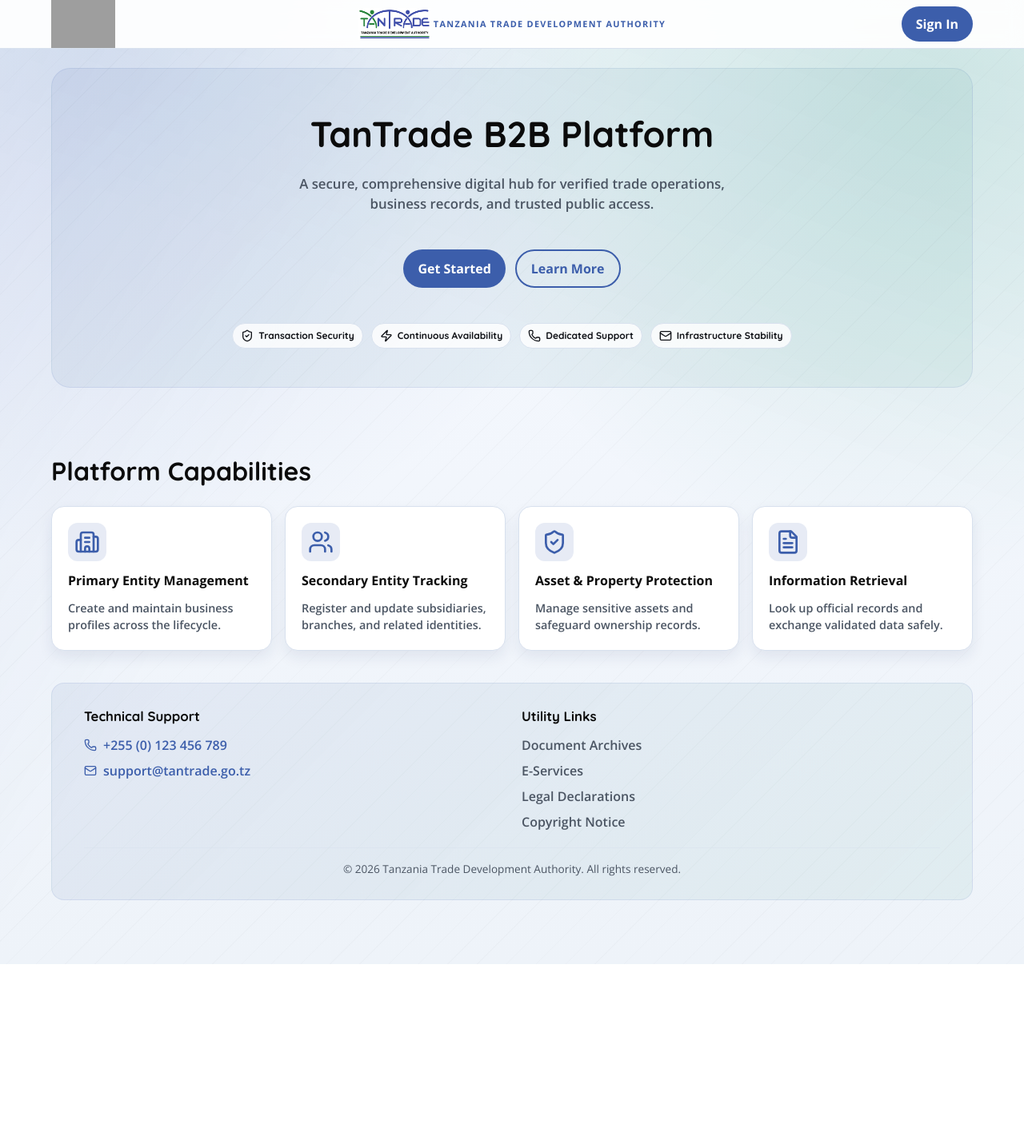
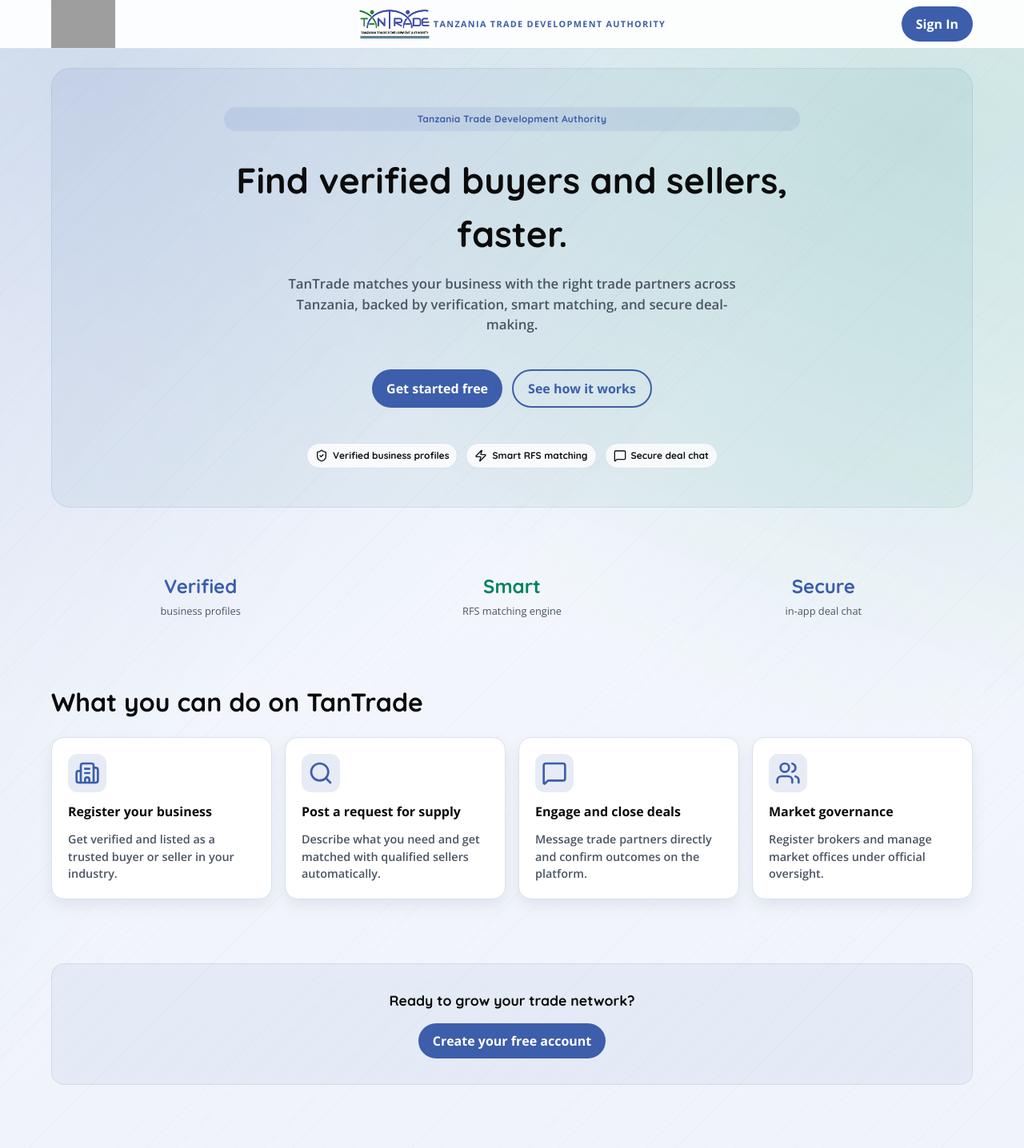
Before and after one commit to primachs/Tantrade-b2b-platform, a React (Vite) app in the folder Frontend/: page / in a window 1280 px wide. Shown: the top 1436 px of the page at 80% size. Before the commit the page ends 1206 px from the top, so only its background shows below. Built offline with nearby package versions, Linux system fonts and the light colour scheme; no server answers; grey boxes are pictures that could not be loaded.

Commit message:
Redesign landing page with real product copy and enhanced hero/stats/CTA sections

```diff
--- a/Frontend/src/index.css
+++ b/Frontend/src/index.css
@@ -1551,6 +1551,65 @@
   margin-top: 16px;
 }
 
+.hero-kicker {
+  display: inline-block;
+  font-family: var(--font-display);
+  font-size: 0.75rem;
+  font-weight: 700;
+  letter-spacing: 0.02em;
+  color: var(--brand-blue);
+  background: rgba(60, 94, 171, 0.1);
+  padding: 6px 14px;
+  border-radius: 999px;
+  margin-bottom: 12px;
+}
+
+.stats-row {
+  display: grid;
+  grid-template-columns: repeat(auto-fit, minmax(160px, 1fr));
+  gap: 16px;
+  text-align: center;
+  margin-bottom: 40px;
+}
+
+.landing-stat-value {
+  font-family: var(--font-display);
+  font-size: 1.5rem;
+  font-weight: 700;
+  margin: 0;
+}
+
+.landing-stat-value--blue {
+  color: var(--brand-blue);
+}
+
+.landing-stat-value--green {
+  color: var(--brand-green);
+}
+
+.landing-stat-label {
+  font-size: 0.8rem;
+  color: var(--ink-muted);
+  margin: 4px 0 0;
+}
+
+.closing-cta {
+  background: rgba(60, 94, 171, 0.06);
+  border: 1px solid rgba(60, 94, 171, 0.12);
+  border-radius: 16px;
+  padding: 32px;
+  text-align: center;
+  margin: 40px 0;
+}
+
+.closing-cta__title {
+  font-family: var(--font-display);
+  font-weight: 700;
+  color: var(--brand-black);
+  margin: 0 0 16px;
+  font-size: 1.1rem;
+}
+
 /* Zone 2: Service Matrix */
 .service-matrix {
   display: grid;
--- a/Frontend/src/presentation/pages/LandingPage.tsx
+++ b/Frontend/src/presentation/pages/LandingPage.tsx
@@ -1,4 +1,4 @@
-import { ShieldCheck, Building2, Zap, Phone, Mail, FileText, Users } from "lucide-react";
+import { ShieldCheck, Building2, Zap, Phone, Mail, FileText, Users, MessageSquare, Search } from "lucide-react";
 import { motion } from "motion/react";
 
 type LandingPageProps = {
@@ -9,23 +9,23 @@
   const services = [
     {
       icon: <Building2 className="w-8 h-8" />,
-      title: "Primary Entity Management",
-      desc: "Create and maintain business profiles across the lifecycle.",
+      title: "Register your business",
+      desc: "Get verified and listed as a trusted buyer or seller in your industry.",
+    },
+    {
+      icon: <Search className="w-8 h-8" />,
+      title: "Post a request for supply",
+      desc: "Describe what you need and get matched with qualified sellers automatically.",
+    },
+    {
+      icon: <MessageSquare className="w-8 h-8" />,
+      title: "Engage and close deals",
+      desc: "Message trade partners directly and confirm outcomes on the platform.",
     },
     {
       icon: <Users className="w-8 h-8" />,
-      title: "Secondary Entity Tracking",
-      desc: "Register and update subsidiaries, branches, and related identities.",
-    },
-    {
-      icon: <ShieldCheck className="w-8 h-8" />,
-      title: "Asset & Property Protection",
-      desc: "Manage sensitive assets and safeguard ownership records.",
-    },
-    {
-      icon: <FileText className="w-8 h-8" />,
-      title: "Information Retrieval",
-      desc: "Look up official records and exchange validated data safely.",
+      title: "Market governance",
+      desc: "Register brokers and manage market offices under official oversight.",
     },
   ];
 
@@ -38,22 +38,43 @@
         transition={{ duration: 0.8, ease: "easeOut" }}
       >
         <div className="hero-wrapper">
-          <h1 className="hero-headline">TanTrade B2B Platform</h1>
+          <span className="hero-kicker">Tanzania Trade Development Authority</span>
+          <h1 className="hero-headline">Find verified buyers and sellers, faster.</h1>
           <p className="hero-subheader">
-            A secure, comprehensive digital hub for verified trade operations, business records, and trusted public access.
+            TanTrade matches your business with the right trade partners across Tanzania, backed by verification, smart matching, and secure deal-making.
           </p>
           <div className="hero-cta">
             <button type="button" className="button button--primary" onClick={_props.onGetStarted}>
-              Get Started
+              Get started free
             </button>
-            <a className="button button--secondary" href="#support-footer">Learn More</a>
+            <a className="button button--secondary" href="#service-matrix">See how it works</a>
           </div>
           <div className="hero-pills">
-            <span className="pill"><ShieldCheck className="icon" /> Transaction Security</span>
-            <span className="pill"><Zap className="icon" /> Continuous Availability</span>
-            <span className="pill"><Phone className="icon" /> Dedicated Support</span>
-            <span className="pill"><Mail className="icon" /> Infrastructure Stability</span>
+            <span className="pill"><ShieldCheck className="icon" /> Verified business profiles</span>
+            <span className="pill"><Zap className="icon" /> Smart RFS matching</span>
+            <span className="pill"><MessageSquare className="icon" /> Secure deal chat</span>
           </div>
+        </div>
+      </motion.section>
+
+      <motion.section
+        className="stats-row"
+        initial={{ opacity: 0 }}
+        whileInView={{ opacity: 1 }}
+        viewport={{ once: true, margin: "-100px" }}
+        transition={{ duration: 0.6 }}
+      >
+        <div className="stat-item">
+          <p className="landing-stat-value landing-stat-value--blue">Verified</p>
+          <p className="landing-stat-label">business profiles</p>
+        </div>
+        <div className="stat-item">
+          <p className="landing-stat-value landing-stat-value--green">Smart</p>
+          <p className="landing-stat-label">RFS matching engine</p>
+        </div>
+        <div className="stat-item">
+          <p className="landing-stat-value landing-stat-value--blue">Secure</p>
+          <p className="landing-stat-label">in-app deal chat</p>
         </div>
       </motion.section>
 
@@ -65,7 +86,7 @@
         viewport={{ once: true, margin: "-100px" }}
         transition={{ duration: 0.6 }}
       >
-        <h2>Platform Capabilities</h2>
+        <h2>What you can do on TanTrade</h2>
         <div className="service-grid">
           {services.map((service) => (
             <div key={service.title} className="service-card">
@@ -75,6 +96,19 @@
             </div>
           ))}
         </div>
+      </motion.section>
+
+      <motion.section
+        className="closing-cta"
+        initial={{ opacity: 0 }}
+        whileInView={{ opacity: 1 }}
+        viewport={{ once: true }}
+        transition={{ duration: 0.6 }}
+      >
+        <p className="closing-cta__title">Ready to grow your trade network?</p>
+        <button type="button" className="button button--primary" onClick={_props.onGetStarted}>
+          Create your free account
+        </button>
       </motion.section>
 
       <motion.section
```
Also changed, not shown: 1 other file (tests, documents, lock files or other folders).
